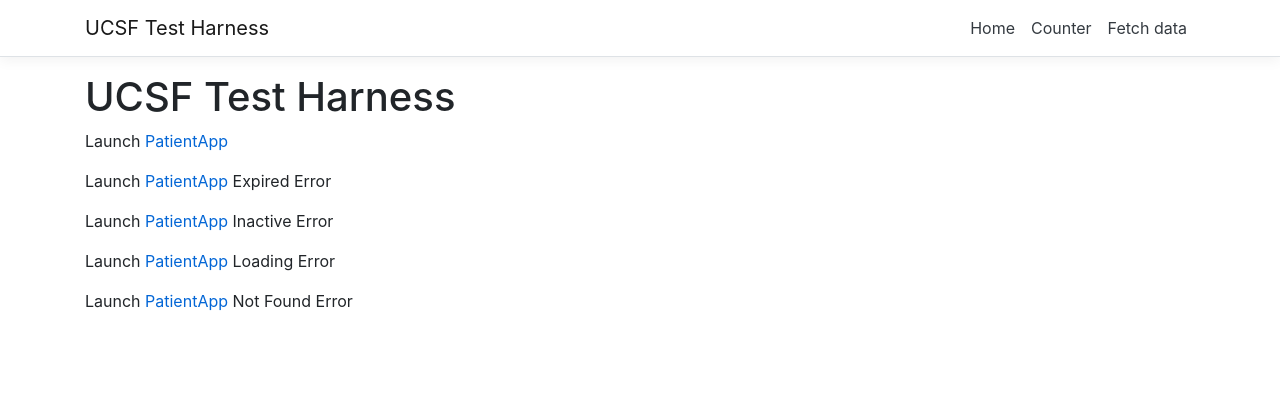
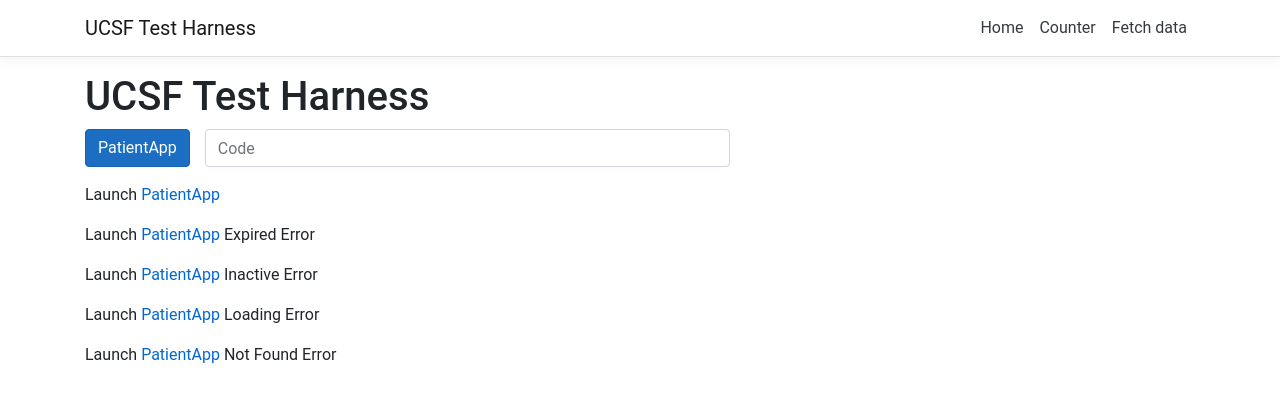
Before and after one commit to VenkateshMani-UCSF/UcsfTestHarness, an Angular app in the folder ClientApp/: page / in a window 1280 px wide. Shown: the top 402 px of the page. Built offline with nearby package versions, Linux system fonts and the light colour scheme.

Commit message:
add button to launch Patient App with code

```diff
--- a/ClientApp/angular.json
+++ b/ClientApp/angular.json
@@ -20,8 +20,11 @@
             "main": "src/main.ts",
             "polyfills": "src/polyfills.ts",
             "tsConfig": "src/tsconfig.app.json",
-            "assets": ["src/assets"],
+            "assets": [
+              "src/assets"
+            ],
             "styles": [
+              "src/custom-theme.scss",
               "node_modules/bootstrap/dist/css/bootstrap.min.css",
               "src/styles.css"
             ],
@@ -71,16 +74,25 @@
             "polyfills": "src/polyfills.ts",
             "tsConfig": "src/tsconfig.spec.json",
             "karmaConfig": "src/karma.conf.js",
-            "styles": ["src/styles.css"],
+            "styles": [
+              "src/styles.css"
+            ],
             "scripts": [],
-            "assets": ["src/assets"]
+            "assets": [
+              "src/assets"
+            ]
           }
         },
         "lint": {
           "builder": "@angular-devkit/build-angular:tslint",
           "options": {
-            "tsConfig": ["src/tsconfig.app.json", "src/tsconfig.spec.json"],
-            "exclude": ["**/node_modules/**"]
+            "tsConfig": [
+              "src/tsconfig.app.json",
+              "src/tsconfig.spec.json"
+            ],
+            "exclude": [
+              "**/node_modules/**"
+            ]
           }
         },
         "server": {
@@ -126,7 +138,9 @@
           "builder": "@angular-devkit/build-angular:tslint",
           "options": {
             "tsConfig": "e2e/tsconfig.e2e.json",
-            "exclude": ["**/node_modules/**"]
+            "exclude": [
+              "**/node_modules/**"
+            ]
           }
         }
       }
--- a/ClientApp/package.json
+++ b/ClientApp/package.json
@@ -13,10 +13,12 @@
   "private": true,
   "dependencies": {
     "@angular/animations": "8.2.12",
+    "@angular/cdk": "~8.2.3",
     "@angular/common": "8.2.12",
     "@angular/compiler": "8.2.12",
     "@angular/core": "8.2.12",
     "@angular/forms": "8.2.12",
+    "@angular/material": "^8.2.3",
     "@angular/platform-browser": "8.2.12",
     "@angular/platform-browser-dynamic": "8.2.12",
     "@angular/platform-server": "8.2.12",
@@ -25,6 +27,7 @@
     "aspnet-prerendering": "^3.0.1",
     "bootstrap": "^4.3.1",
     "core-js": "^3.3.3",
+    "hammerjs": "^2.0.8",
     "jquery": "3.4.1",
     "oidc-client": "^1.9.1",
     "popper.js": "^1.16.0",
--- a/ClientApp/src/app/app.module.ts
+++ b/ClientApp/src/app/app.module.ts
@@ -9,6 +9,7 @@
 import { HomeComponent } from './home/home.component';
 import { CounterComponent } from './counter/counter.component';
 import { FetchDataComponent } from './fetch-data/fetch-data.component';
+import { BrowserAnimationsModule } from '@angular/platform-browser/animations';
 
 @NgModule({
   declarations: [
@@ -26,7 +27,8 @@
       { path: '', component: HomeComponent, pathMatch: 'full' },
       { path: 'counter', component: CounterComponent },
       { path: 'fetch-data', component: FetchDataComponent },
-    ])
+    ]),
+    BrowserAnimationsModule
   ],
   providers: [],
   bootstrap: [AppComponent]
--- /dev/null
+++ b/ClientApp/src/app/home/home.component.css
@@ -0,0 +1,9 @@
+.form-control {
+  min-width: 100px;
+  max-width: 200px;
+  width: 100%;
+}
+
+.button-margin {
+  margin-right: 100px;
+}
--- a/ClientApp/src/app/home/home.component.html
+++ b/ClientApp/src/app/home/home.component.html
@@ -1,4 +1,15 @@
 <h1>UCSF Test Harness</h1>
+
+<div class="input-group mb-3">
+  <div class="col-xs-2">
+    <button (click)="goToPatientApp()" type="button" class="btn btn-primary button-margin">PatientApp</button>
+  </div>
+  <div class="col-sm-6">
+    <input type="text" class="form-control" placeholder="Code" aria-label="Code" aria-describedby="basic-addon1" #box (blur)="update(box.value)">
+  </div>
+</div>
+
+
 <p>Launch <a href="https://localhost:4501/?iss=https:%2F%2Fstage-unified-api.ucsf.edu%2Fclinical%2Fhdk%2F2.0&launch=70b6f1ac-828e-4416-a33a-9439c63b612c" target="_blank">PatientApp</a></p>
 <p>Launch <a href="https://localhost:4501/?iss=&launch=" target="_blank">PatientApp</a> Expired Error</p>
 <p>Launch <a href="https://localhost:4501/?error=inactive" target="_blank">PatientApp</a> Inactive Error</p>
--- a/ClientApp/src/app/home/home.component.ts
+++ b/ClientApp/src/app/home/home.component.ts
@@ -1,8 +1,36 @@
-import { Component } from '@angular/core';
+import { Component, Inject, Input } from '@angular/core';
+import { Router } from '@angular/router';
+import { DOCUMENT } from '@angular/common';
 
 @Component({
   selector: 'app-home',
   templateUrl: './home.component.html',
 })
 export class HomeComponent {
+
+  authCode = '';
+
+  constructor(readonly router: Router, @Inject(DOCUMENT) readonly document: Document) { }
+
+  public update(value: string) {
+    this.authCode = value;
+  }
+
+  get window(): Window { return this.document.defaultView; }
+
+  public goToPatientApp() {
+    console.log('authCode: ' + this.authCode);
+    const url = 'https://localhost:4501/' + '?code=' + this.authCode;
+    this.redirect(url, '_blank');
+  }
+
+  public redirect(url: string, target = '_blank'): Promise<boolean> {
+    return new Promise<boolean>( (resolve, reject) => {
+      try {
+        resolve(!!this.window.open(url, target));
+      } catch (e) {
+        reject(e);
+      }
+    });
+  }
 }
--- /dev/null
+++ b/ClientApp/src/custom-theme.scss
@@ -0,0 +1,27 @@
+
+// Custom Theming for Angular Material
+// For more information: https://material.angular.io/guide/theming
+@import '~@angular/material/theming';
+// Plus imports for other components in your app.
+
+// Include the common styles for Angular Material. We include this here so that you only
+// have to load a single css file for Angular Material in your app.
+// Be sure that you only ever include this mixin once!
+@include mat-core();
+
+// Define the palettes for your theme using the Material Design palettes available in palette.scss
+// (imported above). For each palette, you can optionally specify a default, lighter, and darker
+// hue. Available color palettes: https://material.io/design/color/
+$UcsfTestHarness-primary: mat-palette($mat-indigo);
+$UcsfTestHarness-accent: mat-palette($mat-pink, A200, A100, A400);
+
+// The warn palette is optional (defaults to red).
+$UcsfTestHarness-warn: mat-palette($mat-red);
+
+// Create the theme object (a Sass map containing all of the palettes).
+$UcsfTestHarness-theme: mat-light-theme($UcsfTestHarness-primary, $UcsfTestHarness-accent, $UcsfTestHarness-warn);
+
+// Include theme styles for core and each component used in your app.
+// Alternatively, you can import and @include the theme mixins for each component
+// that you are using.
+@include angular-material-theme($UcsfTestHarness-theme);
--- a/ClientApp/src/index.html
+++ b/ClientApp/src/index.html
@@ -4,10 +4,12 @@
     <meta charset="utf-8" />
     <title>UcsfTestHarness</title>
     <base href="/" />
-
     <meta name="viewport" content="width=device-width, initial-scale=1" />
     <link rel="icon" type="image/x-icon" href="favicon.ico" />
-  </head>
+    <link rel="stylesheet"
+          href="https://maxcdn.bootstrapcdn.com/bootstrap/4.0.0/css/bootstrap.min.css"
+          integrity="sha384-Gn5384xqQ1aoWXA+058RXPxPg6fy4IWvTNh0E263XmFcJlSAwiGgFAW/dAiS6JXm"
+          crossorigin=“anonymous"></head>
   <body>
     <app-root>Loading...</app-root>
   </body>
--- a/ClientApp/src/main.ts
+++ b/ClientApp/src/main.ts
@@ -1,3 +1,4 @@
+import 'hammerjs';
 import { enableProdMode } from '@angular/core';
 import { platformBrowserDynamic } from '@angular/platform-browser-dynamic';
 
--- a/ClientApp/src/styles.css
+++ b/ClientApp/src/styles.css
@@ -14,3 +14,6 @@
   background-color: #1b6ec2;
   border-color: #1861ac;
 }
+
+html, body { height: 100%; }
+body { margin: 0; font-family: Roboto, "Helvetica Neue", sans-serif; }
```
Also changed, not shown: 1 other file (tests, documents, lock files or other folders).
